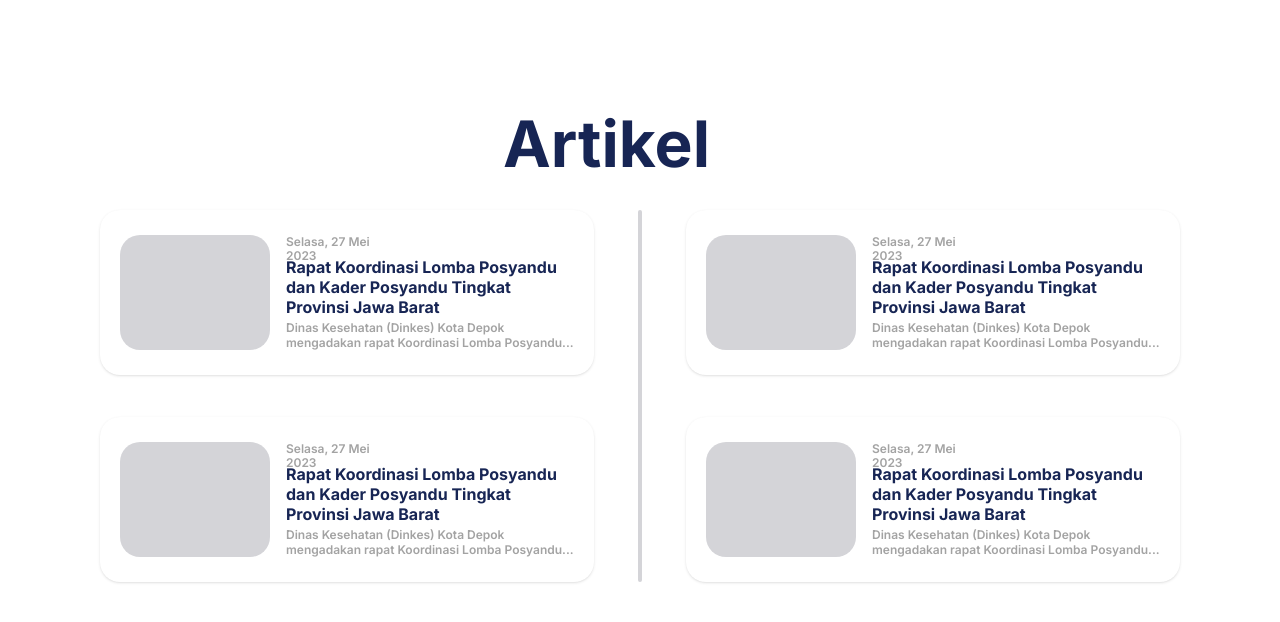
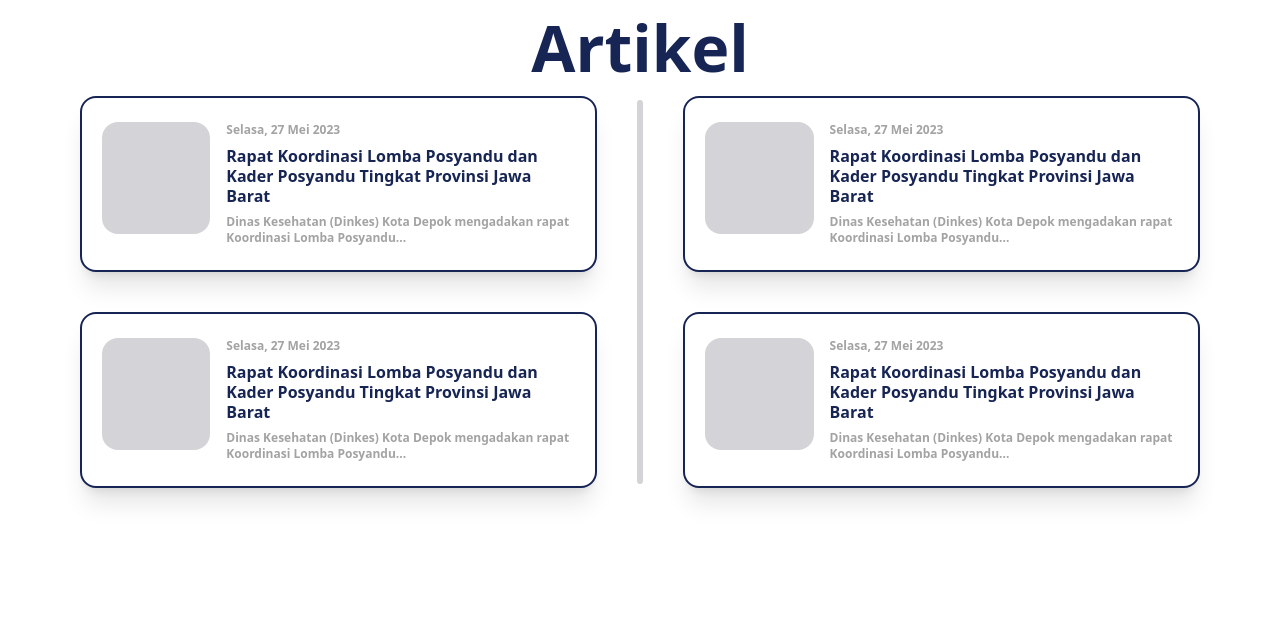
Before and after one commit to Depok-Kita/depkit-2023, a Next.js app: page / in a window 1280 px wide. Shown: the top 622 px of the page. Built offline with nearby package versions, Linux system fonts and the light colour scheme.

Commit message:
[FIX] UI

```diff
--- a/src/pages/index.tsx
+++ b/src/pages/index.tsx
@@ -3,51 +3,42 @@ import { Inter } from 'next/font/google'
 
 const inter = Inter({ subsets: ['latin'] })
 
-export default function Home() {
+export const Article = () => {
   return (
-    <main
-      className={`flex min-h-screen flex-col items-center justify-between p-24 ${inter.className}`}
-    >
-    <div className="w-[1080px] h-[486px] relative">
-      <div className="left-[403px] top-0 absolute text-center text-blue-950 text-[64px] font-bold">Artikel</div>
-      <div className="w-1 h-[372px] left-[538px] top-[114px] absolute bg-zinc-300 rounded-[20px]"></div>
-      <div className="w-[494px] h-[165px] left-0 top-[114px] absolute">
-        <div className="w-[494px] h-[165px] left-0 top-0 absolute bg-white rounded-[20px] shadow"></div>
-        <div className="w-[150px] h-[115.30px] left-[20px] top-[24.85px] absolute bg-zinc-300 rounded-[20px]"></div>
-        <div className="h-[114.31px] left-[186px] top-[24.85px] absolute">
-          <div className="w-72 h-[56.66px] left-0 top-[21.87px] absolute text-blue-950 text-base font-bold leading-tight">Rapat Koordinasi Lomba Posyandu dan Kader Posyandu Tingkat Provinsi Jawa Barat</div>
-          <div className="w-72 h-[27.83px] left-0 top-[86.48px] absolute text-neutral-400 text-xs font-semibold leading-[14.40px]">Dinas Kesehatan (Dinkes) Kota Depok mengadakan rapat Koordinasi Lomba Posyandu...</div>
-          <div className="w-[114px] h-[13.92px] left-0 top-0 absolute text-neutral-400 text-xs font-semibold leading-[14.40px]">Selasa, 27 Mei 2023</div>
+    <div className='shadow-xl rounded-2xl w-full bg-white flex px-5 py-6 gap-4 border-blue-950 border-solid border-2'>
+      <div className="align-middle w-52 max-w-lg h-28 bg-zinc-300 rounded-2xl"/>
+      <div className='flex flex-col gap-2'>
+        <div className='text-neutral-400 text-xs font-semibold'>
+          Selasa, 27 Mei 2023
         </div>
-      </div>
-      <div className="w-[494px] h-[165px] left-0 top-[321px] absolute">
-        <div className="w-[494px] h-[165px] left-0 top-0 absolute bg-white rounded-[20px] shadow"></div>
-        <div className="w-[150px] h-[115.30px] left-[20px] top-[24.85px] absolute bg-zinc-300 rounded-[20px]"></div>
-        <div className="h-[114.31px] left-[186px] top-[24.85px] absolute">
-          <div className="w-72 h-[56.66px] left-0 top-[21.87px] absolute text-blue-950 text-base font-bold leading-tight">Rapat Koordinasi Lomba Posyandu dan Kader Posyandu Tingkat Provinsi Jawa Barat</div>
-          <div className="w-72 h-[27.83px] left-0 top-[86.48px] absolute text-neutral-400 text-xs font-semibold leading-[14.40px]">Dinas Kesehatan (Dinkes) Kota Depok mengadakan rapat Koordinasi Lomba Posyandu...</div>
-          <div className="w-[114px] h-[13.92px] left-0 top-0 absolute text-neutral-400 text-xs font-semibold leading-[14.40px]">Selasa, 27 Mei 2023</div>
+        <div className='text-blue-950 text-base font-bold leading-tight'>
+          Rapat Koordinasi Lomba Posyandu dan Kader Posyandu Tingkat Provinsi Jawa Barat
         </div>
-      </div>
-      <div className="w-[494px] h-[165px] left-[586px] top-[114px] absolute">
-        <div className="w-[494px] h-[165px] left-0 top-0 absolute bg-white rounded-[20px] shadow"></div>
-        <div className="w-[150px] h-[115.30px] left-[20px] top-[24.85px] absolute bg-zinc-300 rounded-[20px]"></div>
-        <div className="h-[114.31px] left-[186px] top-[24.85px] absolute">
-          <div className="w-72 h-[56.66px] left-0 top-[21.87px] absolute text-blue-950 text-base font-bold leading-tight">Rapat Koordinasi Lomba Posyandu dan Kader Posyandu Tingkat Provinsi Jawa Barat</div>
-          <div className="w-72 h-[27.83px] left-0 top-[86.48px] absolute text-neutral-400 text-xs font-semibold leading-[14.40px]">Dinas Kesehatan (Dinkes) Kota Depok mengadakan rapat Koordinasi Lomba Posyandu...</div>
-          <div className="w-[114px] h-[13.92px] left-0 top-0 absolute text-neutral-400 text-xs font-semibold leading-[14.40px]">Selasa, 27 Mei 2023</div>
-        </div>
-      </div>
-      <div className="w-[494px] h-[165px] left-[586px] top-[321px] absolute">
-        <div className="w-[494px] h-[165px] left-0 top-0 absolute bg-white rounded-[20px] shadow"></div>
-        <div className="w-[150px] h-[115.30px] left-[20px] top-[24.85px] absolute bg-zinc-300 rounded-[20px]"></div>
-        <div className="h-[114.31px] left-[186px] top-[24.85px] absolute">
-          <div className="w-72 h-[56.66px] left-0 top-[21.87px] absolute text-blue-950 text-base font-bold leading-tight">Rapat Koordinasi Lomba Posyandu dan Kader Posyandu Tingkat Provinsi Jawa Barat</div>
-          <div className="w-72 h-[27.83px] left-0 top-[86.48px] absolute text-neutral-400 text-xs font-semibold leading-[14.40px]">Dinas Kesehatan (Dinkes) Kota Depok mengadakan rapat Koordinasi Lomba Posyandu...</div>
-          <div className="w-[114px] h-[13.92px] left-0 top-0 absolute text-neutral-400 text-xs font-semibold leading-[14.40px]">Selasa, 27 Mei 2023</div>
+        <div className='text-neutral-400 text-xs font-semibold'>
+          Dinas Kesehatan (Dinkes) Kota Depok mengadakan rapat Koordinasi Lomba Posyandu...
         </div>
       </div>
     </div>
+  )
+}
+
+export default function Home() {
+  return (
+    <main className='px-20'>
+      <div className='text-center text-blue-950 font-bold text-[64px]'>
+        Artikel
+      </div>
+      <div className='gap-10 flex h-max items-center justify-center'>
+        <div className='flex flex-col gap-10'>
+          <Article/>
+          <Article/>
+        </div>
+        <div className="w-3 h-96 bg-zinc-300 rounded-2xl"/>
+        <div className='flex flex-col gap-10'>
+          <Article/>
+          <Article/>
+        </div>
+      </div>
     </main>
   )
 }
```
